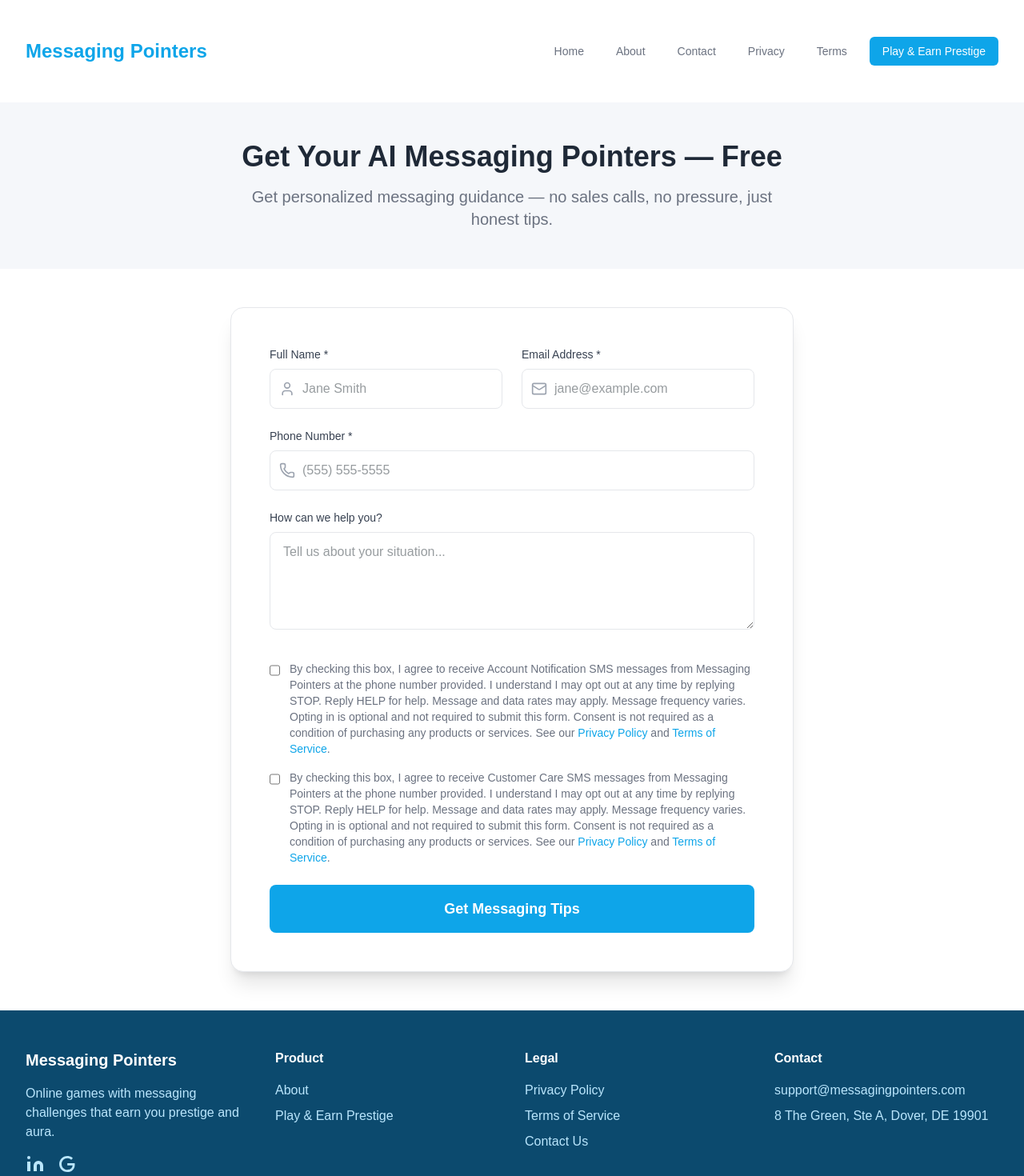
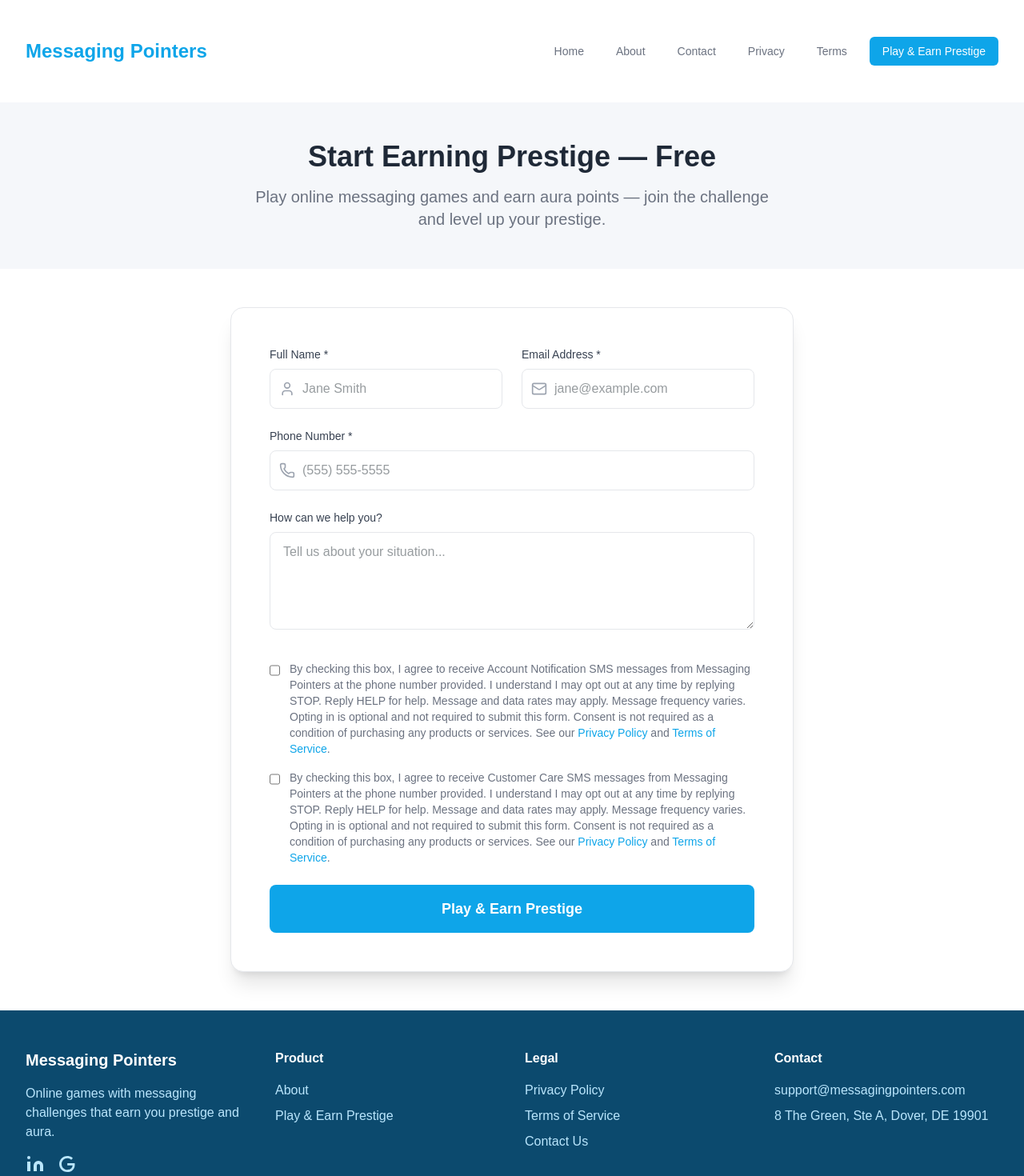
Before and after one commit to Textingman/moxxie-messagingpointers, a Next.js app: page /signup in a window 1280 px wide. Shown: the top 1470 px of the page at 80% size. Built offline with nearby package versions, Linux system fonts and the light colour scheme.

Commit message:
Initial site setup: Messaging Pointers

```diff
--- a/app/signup/page.tsx
+++ b/app/signup/page.tsx
@@ -34,10 +34,10 @@ export default function SignupPage() {
       <section className="py-12" style={{ backgroundColor: '#F5F7FA' }}>
         <div className="max-w-7xl mx-auto px-4 sm:px-6 lg:px-8 text-center">
           <h1 className="text-4xl font-extrabold mb-4" style={{ color: '#1F2937' }}>
-            Get Your AI Messaging Pointers — Free
+            Start Earning Prestige — Free
           </h1>
           <p className="text-xl max-w-2xl mx-auto" style={{ color: '#6B7280' }}>
-            Get personalized messaging guidance — no sales calls, no pressure, just honest tips.
+            Play online messaging games and earn aura points — join the challenge and level up your prestige.
           </p>
         </div>
       </section>
@@ -104,7 +104,7 @@ export default function SignupPage() {
               </div>
 
               <button type="submit" disabled={isSubmitting} className="w-full py-4 text-white text-lg font-semibold rounded-lg transition-opacity hover:opacity-90" style={{ backgroundColor: isSubmitting ? '#9CA3AF' : '#0EA5E9' }}>
-                {isSubmitting ? 'Submitting...' : 'Get Messaging Tips'}
+                {isSubmitting ? 'Submitting...' : 'Play & Earn Prestige'}
               </button>
             </form>
           )}
```
